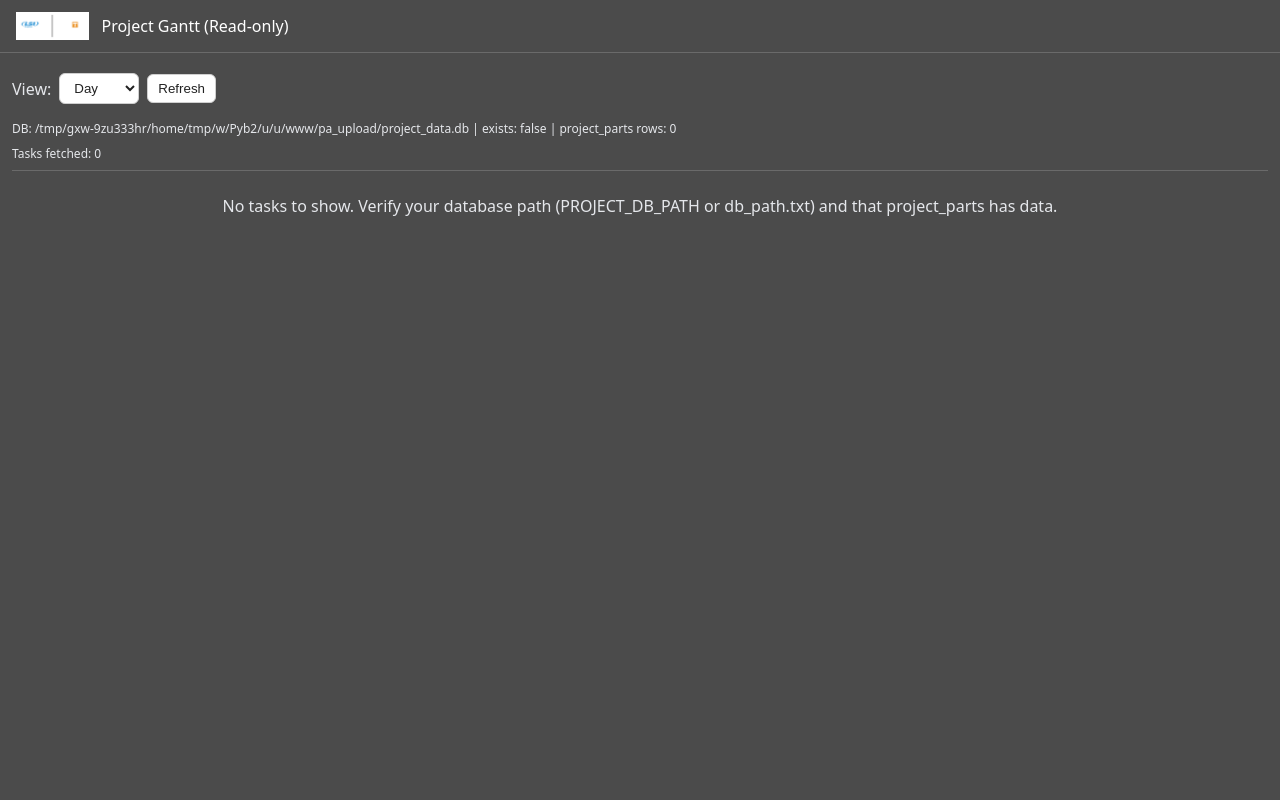
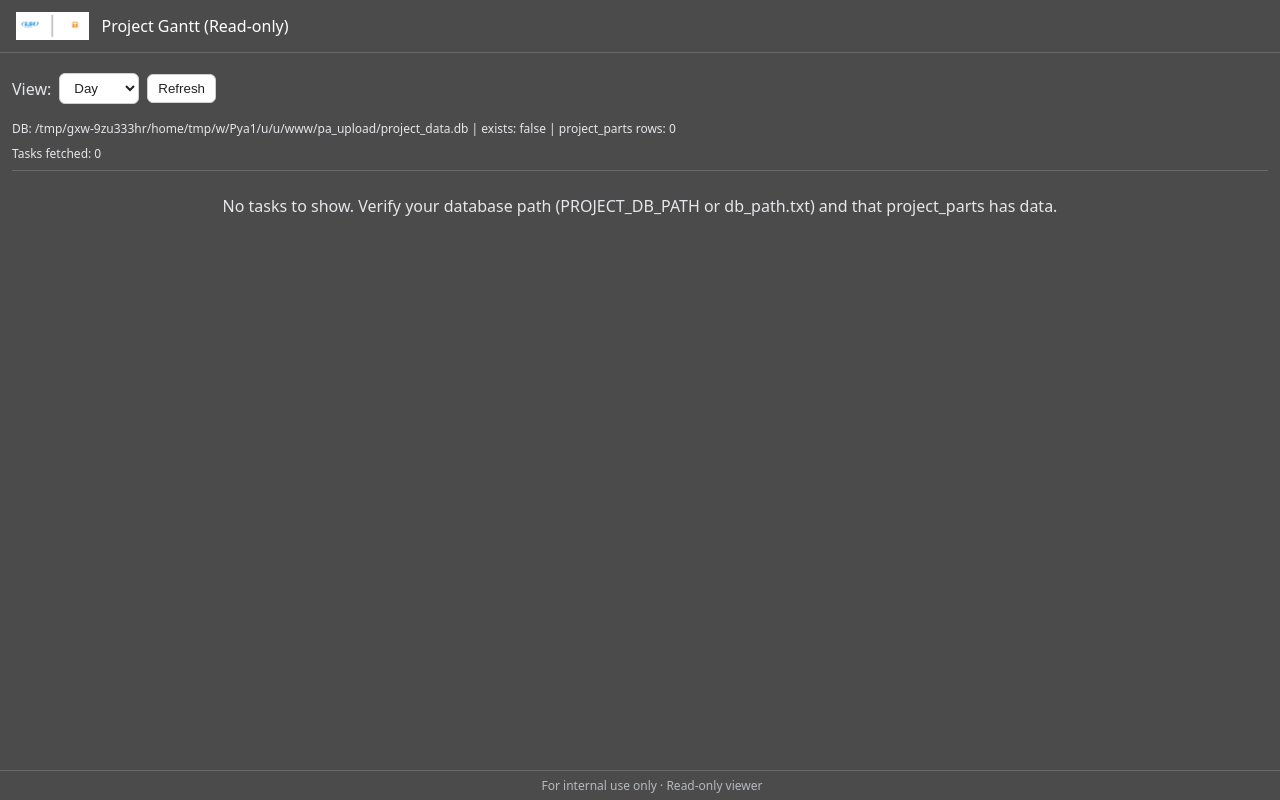
Before and after one commit to thomascupchurch/Aja_au_Grimace, a Flask app: page / in a window 1280 px wide. Run offline with Flask 3, Linux system fonts and the light colour scheme; data that the repository does not hold is empty.

Commit message:
Persist watermark in all web views

```diff
--- a/pa_upload/web/app.py
+++ b/pa_upload/web/app.py
@@ -220,7 +220,8 @@
 
 @app.route("/")
 def index():
-    return render_template("index.html")
+    watermark = os.environ.get("WEB_WATERMARK_TEXT", "For internal use only · Read‑only viewer")
+    return render_template("index.html", watermark=watermark)
 
 
 @app.route("/api/tasks")
--- a/pa_upload/web/templates/index.html
+++ b/pa_upload/web/templates/index.html
@@ -31,10 +31,10 @@
     }
   </style>
   <style>
-    body { font-family: system-ui, -apple-system, Segoe UI, Roboto, Helvetica, Arial, sans-serif; margin: 0; background:#4B4B4B; color:#f5f5f5; }
+    body { font-family: system-ui, -apple-system, Segoe UI, Roboto, Helvetica, Arial, sans-serif; margin: 0; background:#4B4B4B; color:#f5f5f5; display:flex; flex-direction:column; min-height:100vh; }
     header { padding: 12px 16px; background: #4B4B4B; color: #fff; display:flex; align-items:center; gap:12px; border-bottom:1px solid #6a6a6a; }
     header img { height: 28px; }
-    main { padding: 12px; background:#4B4B4B; }
+  main { padding: 12px; background:#4B4B4B; flex:1; }
     #gantt { overflow-x: auto; border-top: 1px solid #6a6a6a; }
     .toolbar { display:flex; gap:8px; align-items:center; padding:8px 0; }
     .toolbar select, .toolbar button { padding:6px 10px; background:#fff; color:#222; border:1px solid #cfcfcf; border-radius:6px; }
@@ -45,6 +45,9 @@
     #gantt > div { min-height: 320px; }
     /* Reduce busyness: hide diagonal hatch for ignored dates */
     .gantt .ignored-bar { display: none; }
+    /* Watermark footer */
+    .watermark { width: 100%; background: #4B4B4B; border-top: 1px solid #6a6a6a; padding: 6px 12px; display:flex; justify-content:center; }
+    .watermark-text { color: #d1d5db; font-size: 12px; opacity: 0.8; user-select: none; }
   </style>
 </head>
 <body>
@@ -67,6 +70,9 @@
     <div class="info" id="status"></div>
     <div id="gantt"></div>
   </main>
+  <footer class="watermark" aria-label="Watermark">
+    <div class="watermark-text">{{ watermark }}</div>
+  </footer>
 
   <!-- Prefer local vendored asset (.min.js or .umd.js); fall back to CDN; then to tiny local stub route -->
   <script>
--- a/web/app.py
+++ b/web/app.py
@@ -225,7 +225,8 @@
 
 @app.route("/")
 def index():
-    return render_template("index.html")
+    watermark = os.environ.get("WEB_WATERMARK_TEXT", "For internal use only · Read‑only viewer")
+    return render_template("index.html", watermark=watermark)
 
 
 @app.route("/api/tasks")
```
Also changed, not shown: web/templates/index.html (+9 -2 lines).
